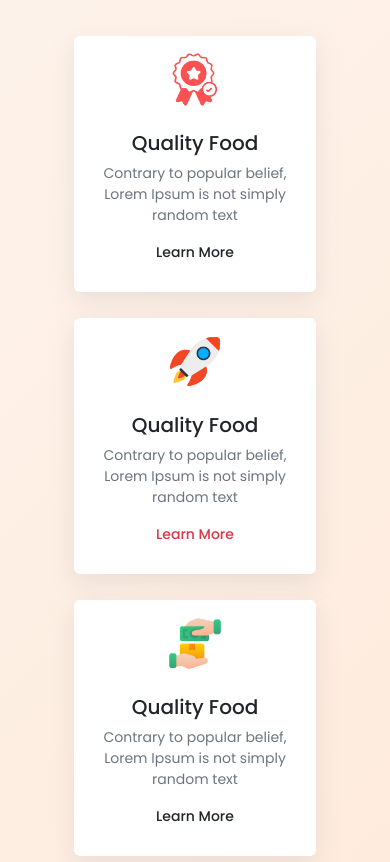
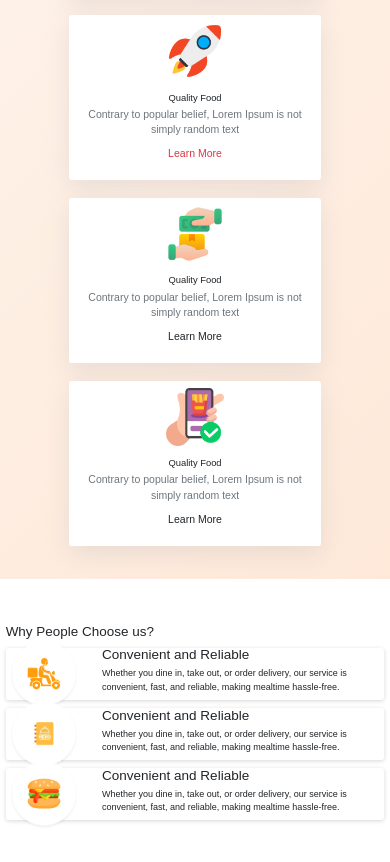
Before and after one commit to waaseyzulfiqar/Bootstrap_Project_1, a plain HTML site: page index.html in a window 390 px wide. Shown: the part 731-1593 px from the top of the page. Drawn offline with nearby package versions, Linux system fonts and the light colour scheme.

Commit message:
making font responsive

```diff
--- a/index.html
+++ b/index.html
@@ -56,7 +56,7 @@
       <div class="row d-flex align-items-center justify-content-center">
         <div class="col-lg-5 col-md-6 col-10">
           <img src="./assets/hero section img 1.png" class="w-75" alt="" />
-          <p class="text-secondary mt-3">
+          <p class="text-secondary mt-3 fs-6">
             Food is what we eat to stay alive and healthy. It comes in many
             different forms and flavors, from fruits and vegetables to meats
             and grains.
--- a/style.css
+++ b/style.css
@@ -1,27 +1,30 @@
-@import url('https://fonts.googleapis.com/css2?family=Poppins:wght@400;500;600;700;800;900&family=Space+Grotesk:wght@300..700&display=swap');
+html {
+  font-size: 62.5%; /* base font size */
+}
 
-*{
-    font-family: 'Poppins', sans-serif;
+* {
+  font-family: "Poppins", sans-serif;
   box-sizing: border-box;
 }
 
-.nav-item, .fz-14{
-    font-size: 14px;
+.nav-item,
+.fz-14 {
+  font-size: 1.4rem; /* converted from 14px */
 }
 
-.fz-12{
-    font-size: 12px;
+.fz-12 {
+  font-size: 1.2rem; /* converted from 12px */
 }
 
-.fz-18{
-    font-size: 18px;
+.fz-18 {
+  font-size: 1.8rem; /* converted from 18px */
 }
 
-.fz-20{
-    font-size: 20px;
+.fz-20 {
+  font-size: 2rem; /* converted from 20px */
 }
 
-a.active:hover{
+a.active:hover {
   color: red !important;
 }
 
@@ -45,86 +48,71 @@ a.active:hover::after {
   width: 100%;
 }
 
-
-.nav-link{
+.nav-link {
   margin-right: 42px;
 }
 
-main{
-    background: linear-gradient(135deg, #FDF7F2 0%, #FEE9D9 100%);
+main {
+  background: linear-gradient(135deg, #fdf7f2 0%, #fee9d9 100%);
 }
 
-.card{
+.card {
   border: none;
-    height: 16rem;
+  height: 22rem;
   box-shadow: rgba(149, 157, 165, 0.2) 0px 8px 24px;
 }
 
-.card-img{
+.card-img {
   width: fit-content;
 }
-.card-img img{
+.card-img img {
   width: 70px;
 }
 
-.cards{
+.cards {
   box-shadow: rgba(0, 0, 0, 0.16) 0px 1px 4px;
   height: 7rem;
 }
 
-.bg{
-    background: linear-gradient(241deg, rgba(255,238,212,1) 35%, rgba(255,255,255,1) 100%);
+.bg {
+  background: linear-gradient(
+    241deg,
+    rgba(255, 238, 212, 1) 35%,
+    rgba(255, 255, 255, 1) 100%
+  );
 }
 
-.border-radius{
+.border-radius {
   border-bottom-left-radius: 10px !important;
   border-bottom-right-radius: 10px !important;
 }
 
-
-.links a{
+.links a {
   display: block;
   text-decoration: none;
-    font-size: 15px;
+  font-size: 1.5rem; /* converted from 15px */
   color: #827d7d;
   line-height: 2.2rem;
 }
 
-.links a:hover{
+.links a:hover {
   color: black;
 }
 
-.text-center a{
+.text-center a {
   text-decoration: none;
-    font-size: 15px;
+  font-size: 1.5rem; /* converted from 15px */
   margin-left: 30px;
   color: #242222;
 }
 
-.width{
+.width {
   width: 35px;
 }
 
 
-@media (max-width: 576px) {
+@media (max-width: 768px) {
 
-
-    .trying {
-      display: flex;
-      justify-content: center;
-      align-items: center;
-      flex-direction: column; /* Stack items vertically */
-    }
-  }
-
-
-@media (min-width: 767px) and (max-width: 991px) {
-    .card {
-      max-width: 50rem !important;
-    }
-  }
-
-  @media (max-width: 768px) {
   .card {
     width: 80% !important;
     padding: 0 10px;
@@ -134,16 +122,34 @@ main{
   .product {
     margin: 0 auto; /* Ensure the card takes full width */
   }
-
-
 }
 
-@media (max-width: 991px) {
-
-    .flex-reverse{
+@media (max-width: 576px) {
+  html {
+    font-size: 58%; /* decreased font size */
+  }
+  .trying {
     display: flex;
-        flex-direction: column-reverse;
-        gap: 30px;
-
+    justify-content: center;
+    align-items: center;
+    flex-direction: column; /* Stack items vertically */
   }
 }
+
+@media (max-width: 480px) {
+  html {
+    font-size: 52%; /* decreased font size */
+  }
+}
+
+@media (max-width: 400px) {
+  html {
+    font-size: 47%; /* decreased font size */
+  }
+}
+
+@media (max-width: 320px) {
+  html {
+    font-size: 40%; /* decreased font size */
+  }
+}
```
Lines whose indentation alone changed are shown as unchanged.
